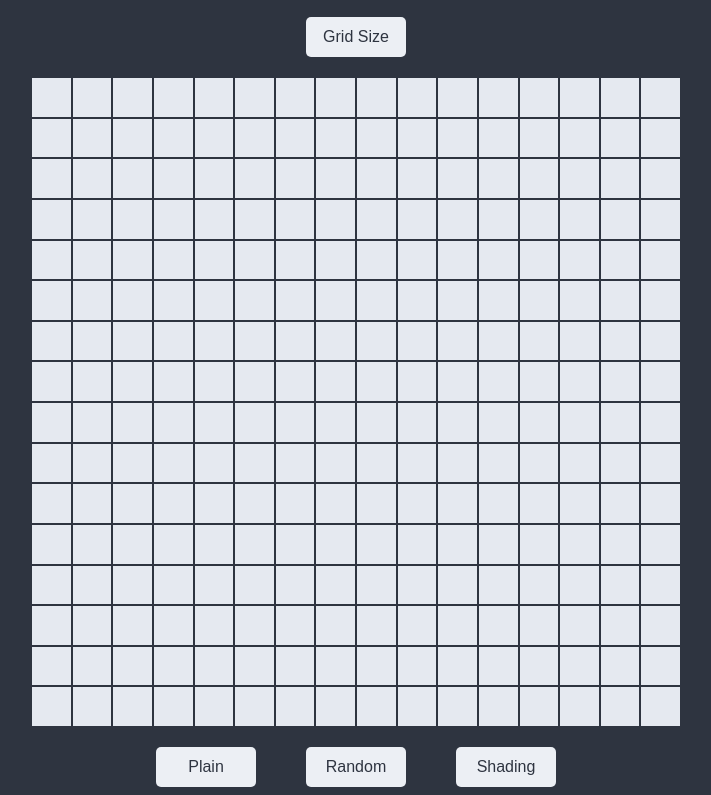
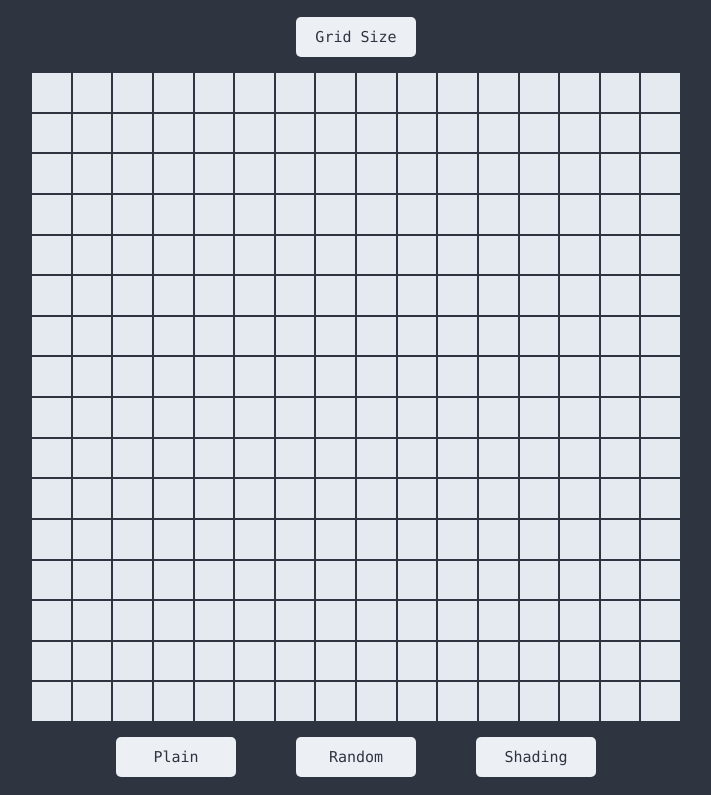
Before and after one commit to M-Sviridov/etch_a_sketch, a plain HTML site: page index.html in a window 1280 px wide. Shown: the part 116-911 px from the top of the page, without its empty margins (284-995 px from the left). Drawn offline with Linux system fonts and the light colour scheme.

Commit message:
Minor styling change to the layout, font and buttons

```diff
--- a/styles.css
+++ b/styles.css
@@ -1,5 +1,6 @@
 html {
   background-color:#2e3440;
+  font-family: "monaco";
 }
 
 body {
@@ -17,12 +18,13 @@ h1 {
 button {
   background-color: #eceff4;
   transition-duration: 0.4s;
+  font-family: "monaco";
   border-radius: 5px;
   color: #2e3440;
-  font-size: 16px;
+  font-size: 15px;
   border: none;
   height: 40px;
-  width: 100px;
+  width: 120px;
 }
 
 button:hover {
@@ -36,7 +38,7 @@ button:clicked {
 }
 
 .container {
-  margin: 20px 0px;
+  margin: 15px 0px;
   flex-wrap: wrap;
   display: flex;
   height: 650px;
@@ -51,5 +53,5 @@ button:clicked {
 
 .color-options {
   display: flex;
-  gap: 50px;
+  gap: 60px;
 }
```
